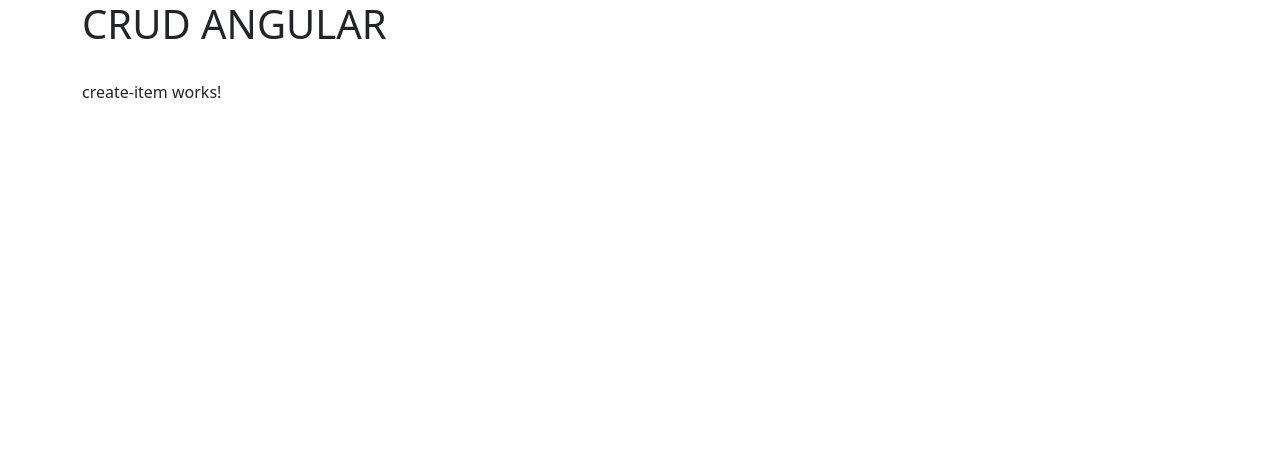
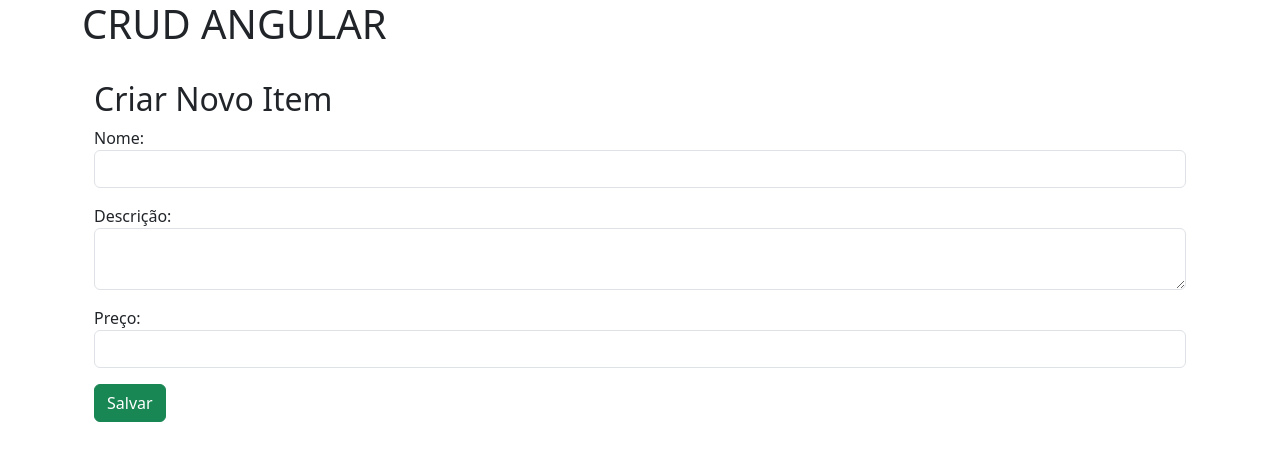
Before and after one commit to PauloRLTenorio/CRUD2_Angular, an Angular app: page /create in a window 1280 px wide. Shown: the top 460 px of the page. Built offline with nearby package versions, Linux system fonts and the light colour scheme.

Commit message:
feat(create-item): adicionada lógica para criar novos itens (ts) e feat(create-item): implementada interface de criação de itens. (html)

```diff
--- a/src/app/create-item/create-item.component.html
+++ b/src/app/create-item/create-item.component.html
@@ -1 +1,38 @@
-<p>create-item works!</p>
+<div class="container">
+    <h2>Criar Novo Item</h2>
+    <form (ngSubmit)="onSubmit()" class="mb-4">
+      <div class="form-group">
+        <label for="name">Nome:</label>
+        <input
+          type="text"
+          id="name"
+          name="name"
+          class="form-control"
+          [(ngModel)]="item.name"
+          required
+        />
+      </div>
+      <div class="form-group mt-3">
+        <label for="description">Descrição:</label>
+        <textarea
+          id="description"
+          name="description"
+          class="form-control"
+          [(ngModel)]="item.description"
+          required
+        ></textarea>
+      </div>
+      <div class="form-group mt-3">
+        <label for="price">Preço:</label>
+        <input
+          type="number"
+          id="price"
+          name="price"
+          class="form-control"
+          [(ngModel)]="item.price"
+          required
+        />
+      </div>
+      <button type="submit" class="btn btn-success mt-3">Salvar</button>
+    </form>
+  </div>
--- a/src/app/create-item/create-item.component.ts
+++ b/src/app/create-item/create-item.component.ts
@@ -1,11 +1,31 @@
 import { Component } from '@angular/core';
+import { FormsModule } from '@angular/forms';
+import { CommonModule } from '@angular/common';
+import { ItemService } from '../services/item.service';
 
 @Component({
   selector: 'app-create-item',
-  imports: [],
+  standalone: true,
+  imports: [FormsModule, CommonModule],
   templateUrl: './create-item.component.html',
-  styleUrl: './create-item.component.css'
+  styleUrls: ['./create-item.component.css'],
 })
 export class CreateItemComponent {
+  item = { name: '', description: '', price: null };
 
+  constructor(private readonly itemService: ItemService) {}
+
+  onSubmit() {
+    this.itemService.createItem(this.item).subscribe({
+      next: (response) => {
+        console.log('Item criado:', response);
+        alert('Item criado com sucesso!');
+        this.item = { name: '', description: '', price: null }; // Limpa o formulário
+      },
+      error: (error) => {
+        console.error('Erro ao criar item:', error);
+        alert('Erro ao criar item. Tente novamente!');
+      },
+    });
+  }
 }
```
